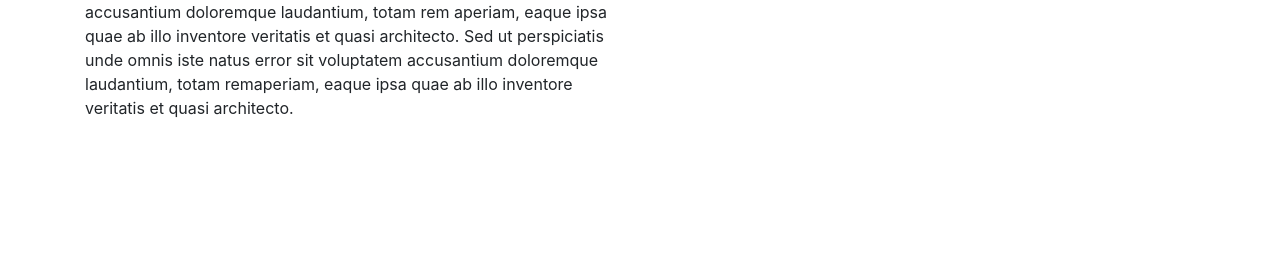
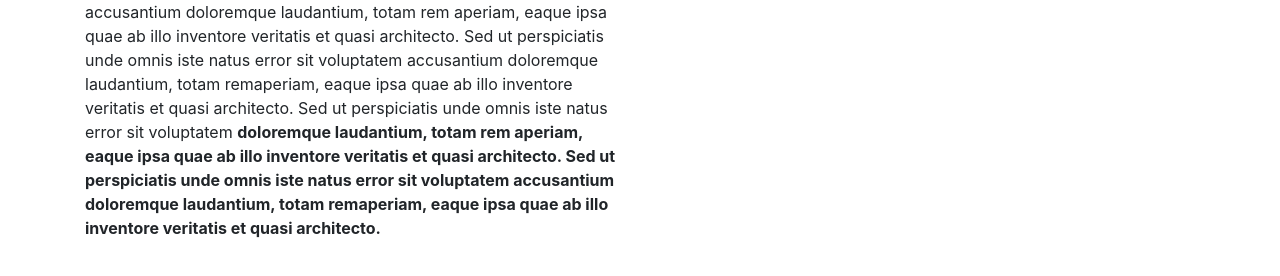
Before and after one commit to jwickster/UofU_Bootcamp_HW2, a plain HTML site: page pages/index.html in a window 1280 px wide. Shown: the part 136-412 px from the top of the page. Drawn offline with Linux system fonts and the light colour scheme.

```diff
--- a/assets/css/styles.css
+++ b/assets/css/styles.css
@@ -1,5 +1,10 @@
 * {
   box-sizing: border-box;
+}
+
+body{
+  font-family: "Times New Roman", Monospaced, serif;
+  background: #0c5460;
 }
 
 .test {
--- a/pages/index.html
+++ b/pages/index.html
@@ -11,7 +11,9 @@
 <!--Navbar-->
 <nav class="navbar navbar-expand-lg navbar-dark bg-dark">
   <a class="navbar-brand" href="#">Josh Wickster</a>
-    <div class="collapse navbar-collapse" id="navbarSupportedContent">
+
+
+    <div class="collapse navbar-collapse collapse w-100 order-3 dual-collapse2" id="navbarSupportedContent">
       <ul class="navbar-nav ml-auto">
 
         <li class="nav-item active">
@@ -37,6 +39,10 @@
       Sed ut perspiciatis unde omnis iste natus error sit voluptatem accusantium doloremque laudantium, totam rem aperiam,
       eaque ipsa quae ab illo inventore veritatis et quasi architecto.  Sed ut perspiciatis unde omnis iste natus error sit
       voluptatem accusantium doloremque laudantium, totam remaperiam, eaque ipsa quae ab illo inventore veritatis et quasi architecto.
+      Sed ut perspiciatis unde omnis iste natus error sit voluptatem <strong>doloremque laudantium, totam rem aperiam,
+      eaque ipsa quae ab illo inventore veritatis et quasi architecto.  Sed ut perspiciatis unde omnis iste natus error sit
+      voluptatem accusantium doloremque laudantium, totam remaperiam, eaque ipsa quae ab illo inventore veritatis et quasi architecto.
+    </strong>
     </div>
   </div>
 </div>
```
